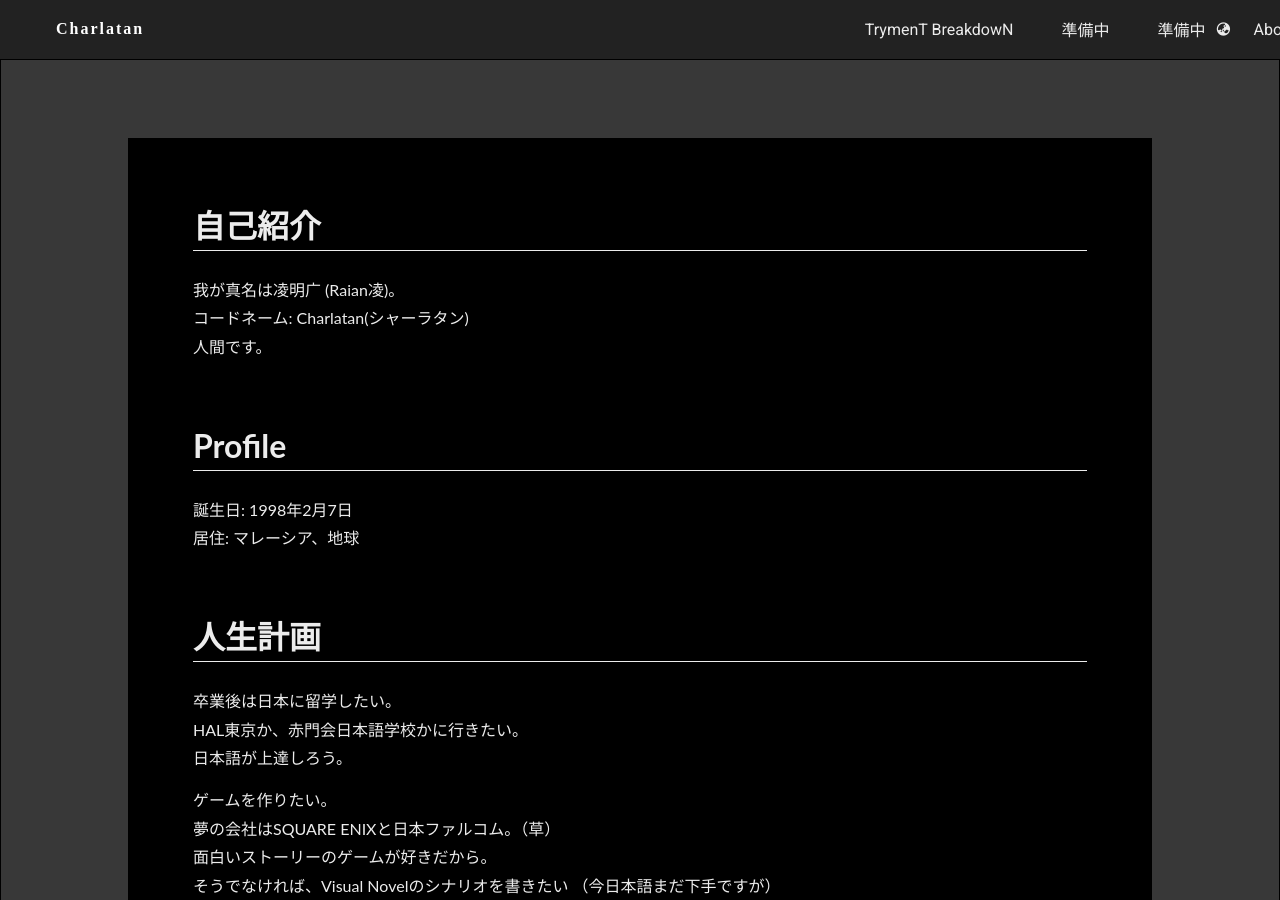
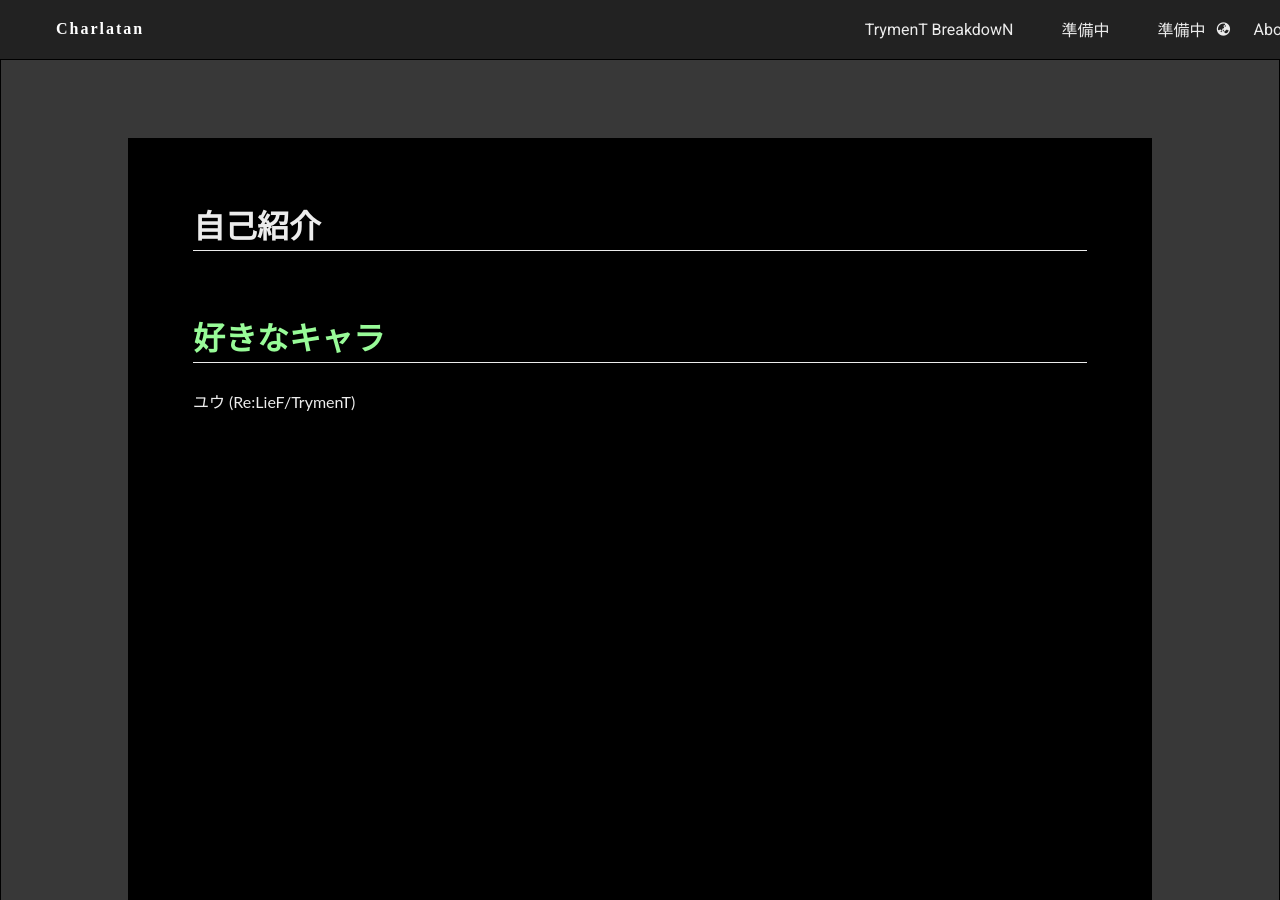
Before and after one commit to project-charlatan/project-charlatan.github.io, a Jekyll site: the page built from aboutjp.html, in a window 1280 px wide and 900 px high. Built offline with Jekyll 4.4.1, drawn with Linux system fonts in a browser that asks for light colours; nearby versions of some CDN libraries; some of the changed text lies outside the part shown.

Commit message:
Update aboutjp.html

```diff
--- a/aboutjp.html
+++ b/aboutjp.html
@@ -54,28 +54,6 @@ permalink: /ja/about/
       <div class="col-12 postcontainer2">
         <div class="postcontainercontent2">
           <h1>自己紹介</h1>
-          <p>我が真名は凌明广 (Raian凌)。</p>
-          <p>コードネーム: Charlatan(シャーラタン)</p>
-          <p>人間です。</p>
-          <h1>Profile</h1>
-          <p>誕生日: 1998年2月7日</p>
-          <p>居住: マレーシア、地球</p>
-          <h1>人生計画</h1>
-          <p>卒業後は日本に留学したい。</p>
-          <p>HAL東京か、赤門会日本語学校かに行きたい。</p>
-          <p>日本語が上達しろう。</p>
-          <p style="margin-top: 2vh;">ゲームを作りたい。</p>
-          <p>夢の会社はSQUARE ENIXと日本ファルコム。（草）</p>
-          <p>面白いストーリーのゲームが好きだから。</p>
-          <p>そうでなければ、Visual Novelのシナリオを書きたい （今日本語まだ下手ですが）</p>
-          <p style="margin-top: 2vh;">歌を作りたい。</p>
-          <p>アニメかゲームかのために。</p>
-          <p style="margin-top: 2vh;">暇な時はラノベを書いてみたい。</p>
-          <p>Sci-fiファンタジーです。</p>
-          <p>アニメ化欲しい... ぅぅ</p>
-          <p style="margin-top: 2vh;">以上。</p>
-          <p>夢は難しいです...　（汗</p>
-          <p>頑張ります！</p>
           <h1><a style="color:#98FB98; text-decoration: none" href="{{ site.baseurl }} {% link ja/Otaku.html %}">好きなキャラ</a></h1>
           <p>ユウ (Re:LieF/TrymenT)</p>
         </div>
```
